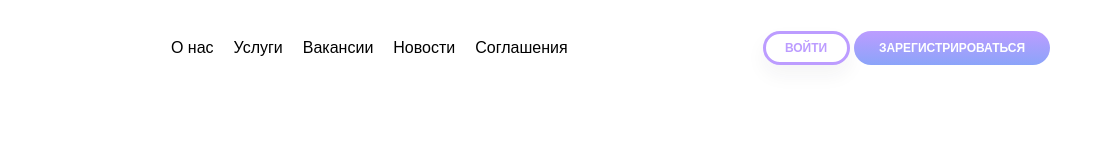
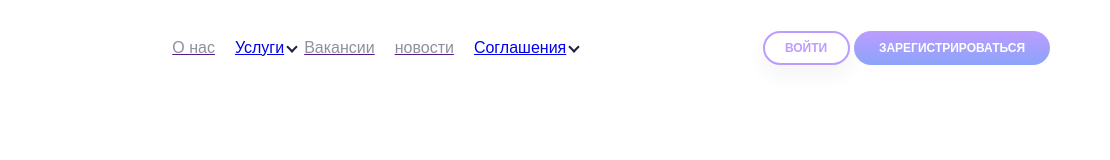
Before and after one commit to thimovez/metaLamp, a website: page src/index.html in a window 1280 px wide. Shown: the full height of the page, 170-1280 px from the left. Drawn offline with Linux system fonts and the light colour scheme.

Commit message:
fix mr 20

```diff
--- a/package.json
+++ b/package.json
@@ -1,7 +1,6 @@
 {
   "name": "uber",
   "version": "1.0.0",
-  "description": "",
   "main": "index.js",
   "scripts": {
     "test": "echo \"Error: no test specified\" && exit 1"
@@ -27,5 +26,6 @@
   },
   "dependencies": {
     "animate.css": "^4.1.1"
-  }
+  },
+  "description": ""
 }
--- a/src/index.html
+++ b/src/index.html
@@ -12,13 +12,17 @@
         <div class="container">
             <div class="header__wrapper">
                 <div class="header__logo"><a href="#"><img src="img/mainlogo.png" alt="MetaLamp Logo"></a></div>
-                <div class="header__menu">
-                    <ul class="header__ul">
-                        <li>О нас</li>
-                        <li>Услуги</li>
-                        <li>Вакансии</li>
-                        <li>Новости</li>
-                        <li>Соглашения</li>
+                <div class="menu">
+                    <ul>
+                        <a href=""><li class="menu__item">О нас</li></a>
+                        <li class="menu__item">
+                            <a href="#" class="menu__item-link">Услуги</a>
+                        </li>
+                        <a href=""><li class="menu__item">Вакансии</li></a>
+                        <a href=""><li class="menu__item">новости</li></a>
+                        <li class="menu__item">
+                            <a href="#" class="menu__item-link">Соглашения</a>
+                        </li>
                     </ul>
                 </div>
                 <div class="button">
--- a/src/sass/blocks/_header.scss
+++ b/src/sass/blocks/_header.scss
@@ -1,11 +1,31 @@
 .header {
-    &__ul {
-        display: flex;
-        li {
-            list-style: none;
-            margin-right: 20px;
-        }
-    }
+    // &__ul {
+    //     display: flex;
+    //     li {
+    //         position: relative;
+    //         color: rgba(31, 32, 65, 0.5);
+    //         list-style: none;
+    //         margin-right: 20px;
+    //         &:hover {
+    //             color: rgba(31, 32, 65, 0.75);
+    //         }
+    //     }
+    //     &-menu {
+    //         &::before {
+    //             content: '';
+    //             position: absolute;
+    //             height: 6px;
+    //             width: 6px;
+    //             right: -12px;
+    //             top: 4px;
+    //             border-right: 2px solid #1f2041;
+    //             border-bottom: 2px solid #1f2041;
+    //             -webkit-transform: rotate(45deg);
+    //             transform: rotate(45deg);
+    //         }
+    //     }
+    // }
+
     &__wrapper {
         display: flex;
         justify-content: space-between;
@@ -14,11 +34,44 @@
     }
 }
 
+.menu {
+    ul {
+        display: flex;
+        justify-content: space-between;
+        align-items: center;
+    }
+    &__item {
+        position: relative;
+        color: rgba(31, 32, 65, 0.5);
+        list-style: none;
+        margin-right: 20px;
+        &:hover {
+            color: rgba(31, 32, 65, 0.75);
+
+        }
+        &-link {
+            &::after {
+                content: '';
+                position: absolute;
+                height: 6px;
+                width: 6px;
+                right: -12px;
+                top: 4px;
+                border-right: 2px solid #1f2041;
+                border-bottom: 2px solid #1f2041;
+                -webkit-transform: rotate(45deg);
+                transform: rotate(45deg);
+            }
+        }
+    }
+}
+
+
 .button {
     &__entry {
         width: 87px;
         height: 34px;
-        border: solid;
+        border: 2px solid #bc9cff;
         border-radius: 22px;
         font-weight: bold;
         font-size: 12px;
```
Also changed, not shown: src/css/style.min.css.
